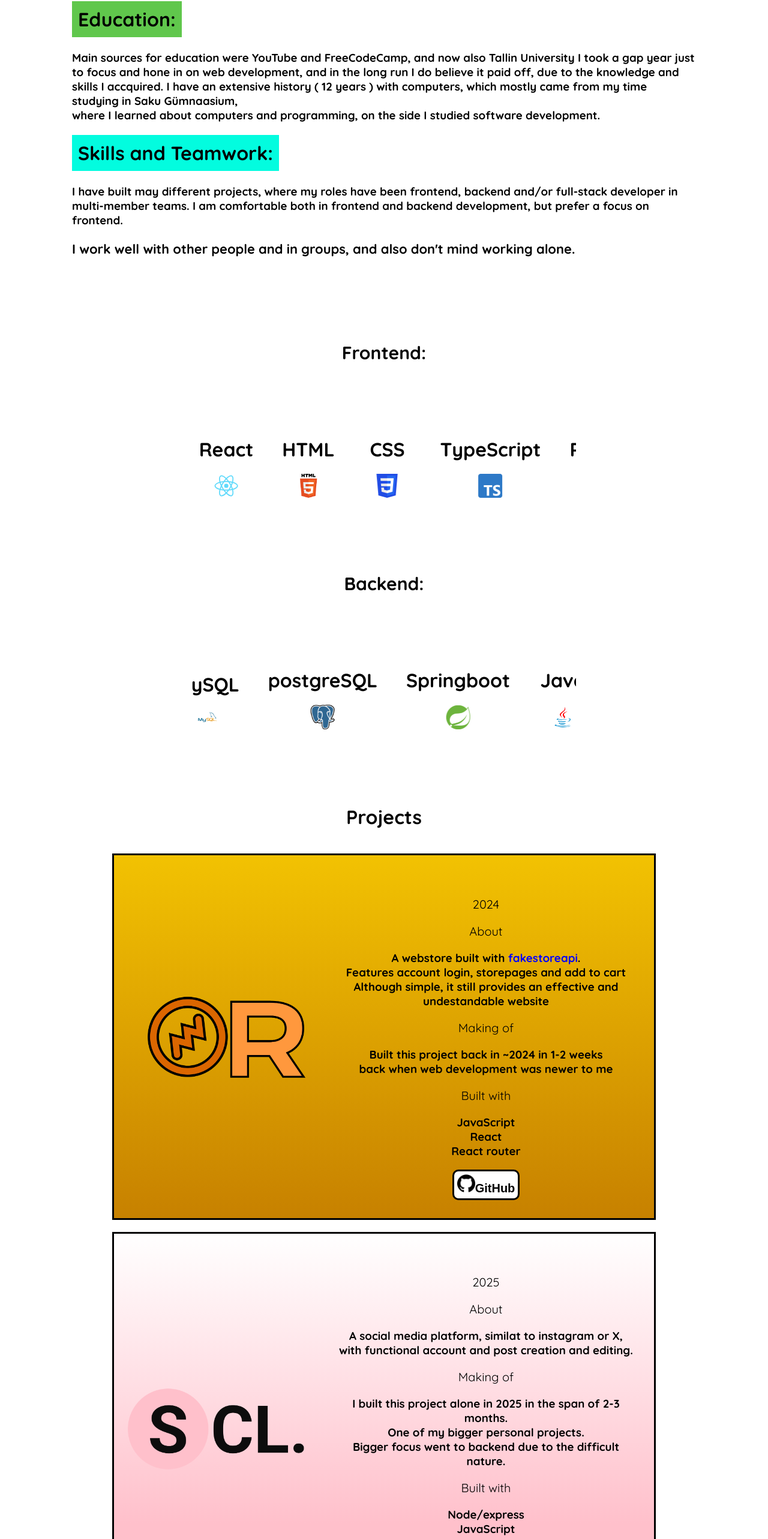
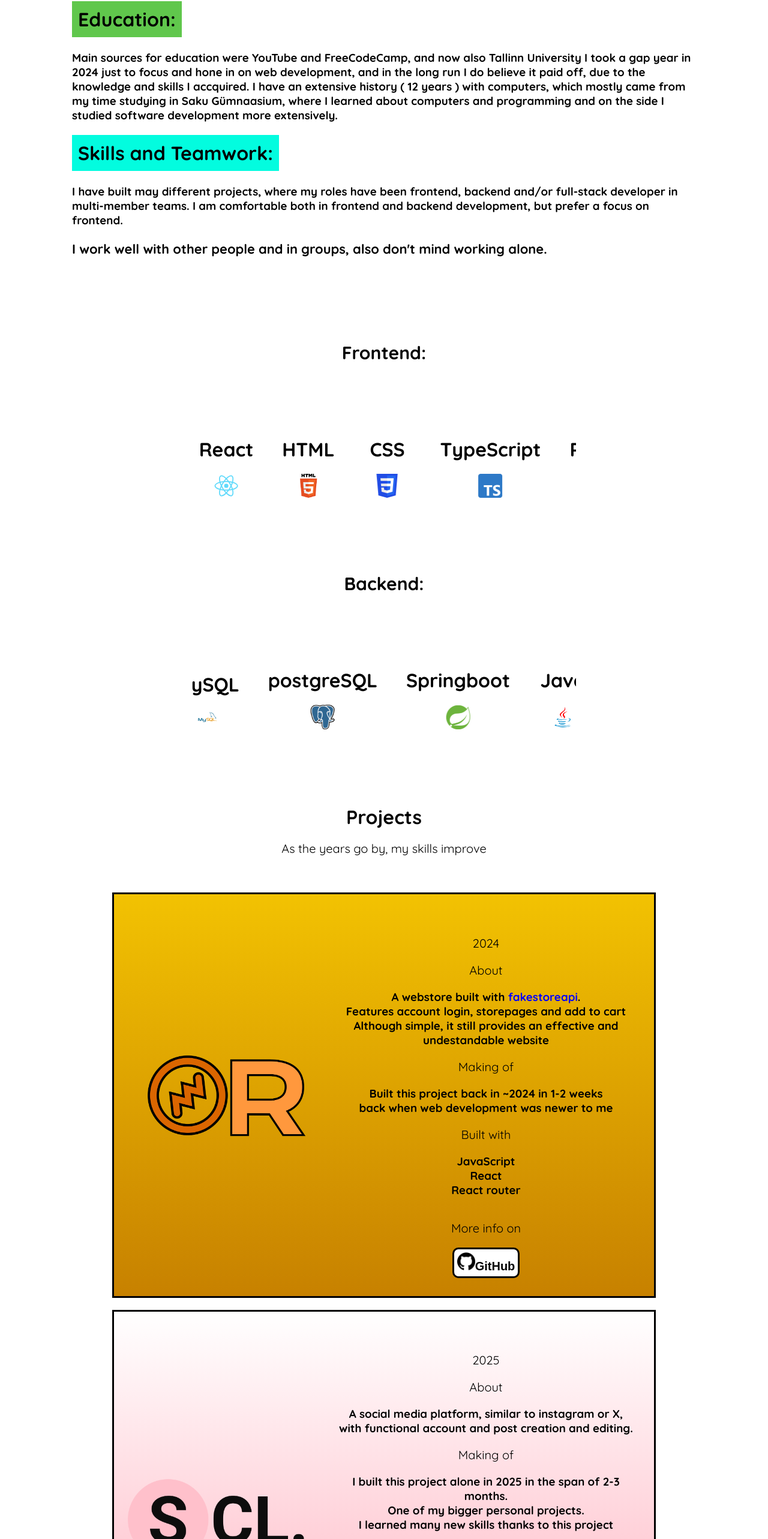
Before and after one commit to ragnardgreat/new_portfolio, a React (Vite) app: page / in a window 1280 px wide. Shown: the part 1380-3946 px from the top of the page at 60% size. Built offline with nearby package versions, Linux system fonts and the light colour scheme.

Commit message:
small changes and typo fixes

```diff
--- a/src/components/AboutMe.tsx
+++ b/src/components/AboutMe.tsx
@@ -13,15 +13,15 @@ function AboutMe() {
                 </h3>
 
                 <h1 id='education' style={{ background: "#60c74c", width: "fit-content", padding: '10px', color: "black" }}>Education:</h1>
-                <h3>Main sources for education were YouTube and FreeCodeCamp, and now also Tallin University
-                I took a gap year just to focus and hone in on web development, and in the long run I do believe it paid off, due to the knowledge and skills I accquired.
-                I have an extensive history ( 12 years ) with computers, which mostly came from my time studying in Saku Gümnaasium,<br />
-                    where I learned about computers and programming, on the side I studied software development.</h3>
+                <h3>Main sources for education were YouTube and FreeCodeCamp, and now also Tallinn University
+                I took a gap year in 2024 just to focus and hone in on web development, and in the long run I do believe it paid off, due to the knowledge and skills I accquired.
+                I have an extensive history ( 12 years ) with computers, which mostly came from my time studying in Saku Gümnaasium,
+                where I learned about computers and programming and on the side I studied software development more extensively.</h3>
 
                 <h1 id='skills' style={{ background: "#03fcdf", width: "fit-content", padding: '10px', color: "black" }}>Skills and Teamwork:</h1>
                 <h3>I have built may different projects, where my roles have been frontend, backend and/or full-stack developer in multi-member teams.
                 I am comfortable both in frontend and backend development, but prefer a focus on frontend.
-                <h3>I work well with other people and in groups, and also don't mind working alone.</h3></h3>
+                <h3>I work well with other people and in groups, also don't mind working alone.</h3></h3>
             </div>
         </div>
     )
--- a/src/components/Projects.css
+++ b/src/components/Projects.css
@@ -51,6 +51,12 @@
     height: 300px;
     margin: auto;
     padding: 20px;
+}
+
+.showcase {
+    display: flex;
+    flex-direction: column;
+    gap: 10px;
 }
 
 .projectContainer>ul {
--- a/src/components/Projects.tsx
+++ b/src/components/Projects.tsx
@@ -3,19 +3,19 @@ import "./Projects.css"
 function Projects() {
 
     window.addEventListener("scroll", () => {
-        if (checkVisible(document.getElementById("realText")!)) {
+        if (checkVisible(document.getElementById("realLogo")!)) {
             document.getElementById("webstore").style.animation = "slideIn 1s forwards"
         }
         else {
             document.getElementById("webstore").style.animation = "slideOut 1s forwards"
         }
-        if (checkVisible(document.getElementById("sclText")!)) {
+        if (checkVisible(document.getElementById("sclLogo")!)) {
             document.getElementById("scl").style.animation = "slideIn 1s forwards"
         }
         else {
             document.getElementById("scl").style.animation = "slideOut 1s forwards"
         }
-        if (checkVisible(document.getElementById("miniText")!)) {
+        if (checkVisible(document.getElementById("miniLogo")!)) {
             document.getElementById("minikino").style.animation = "slideIn 1s forwards"
         }
         else {
@@ -31,7 +31,9 @@ function Projects() {
 
     return (<>
         <div id='projects'>
-            <h1 id='title'>Projects</h1>
+            <h1 id='title'>Projects<br />
+                <p>As the years go by, my skills improve</p>
+            </h1>
             <div id="webstore" className="projectContainer" >
                 <div className="imgContainer">
                     <img id="realLogo" src="./public/real.png" className="projectTitle" width={300} /><br></br><br></br>
@@ -40,7 +42,7 @@ function Projects() {
                     <h3>
                         <p>2024</p>
                         <p>About</p>
-                        A webstore built with <a style={{"color":"blue"}} href="https://fakestoreapi.com/" target="_blank">fakestoreapi</a>.<br />
+                        A webstore built with <a style={{ "color": "blue" }} href="https://fakestoreapi.com/" target="_blank">fakestoreapi</a>.<br />
                         Features account login, storepages and add to cart<br />
                         Although simple, it still provides an effective and undestandable website
                         <p>Making of</p>
@@ -48,9 +50,11 @@ function Projects() {
                         <p>Built with</p>
                         JavaScript<br />React<br />React router
                     </h3>
+                    <p>More info on</p>
                     <button className="linkBtn"><img src="./public/github.png" width={30}></img><a id="storBtn" href="https://github.com/ragnardgreat/store-app" target="_blank">GitHub</a></button>
                 </div>
             </div>
+
             <div id="scl" className="projectContainer">
                 <div className="imgContainer">
                     <img id="sclLogo" src="./public/scl.png" className="projectTitle" width={300} /><br></br><br></br>
@@ -59,15 +63,16 @@ function Projects() {
                     <h3>
                         <p>2025</p>
                         <p>About</p>
-                        A social media platform, similat to instagram or X, <br />
+                        A social media platform, similar to instagram or X, <br />
                         with functional account and post creation and editing.
                         <p>Making of</p>
                         I built this project alone in 2025 in the span of 2-3 months.<br />
                         One of my bigger personal projects.<br />
-                        Bigger focus went to backend due to the difficult nature.
+                        I learned many new skills thanks to this project
                         <p>Built with</p>
                         Node/express<br />JavaScript<br />React<br /> MySQL
                     </h3>
+                    <p>More info on</p>
                     <button className="linkBtn"><img src="./public/github.png" width={30}></img> <a id="sclBtn" href="https://github.com/ragnardgreat/scl-app" target="_blank">GitHub</a></button>
                 </div>
             </div>
@@ -79,14 +84,15 @@ function Projects() {
                     <h3>
                         <p>2026</p>
                         <p>About</p>
-                        A website to teach children about media,<br />
-                        throught interactive games about image, video and audio editing.
+                        A website to teach children about media
+                        throught interactive games about image, video, and audio editing.
                         <p>Making of</p>
-                        This project was built in a 5 member team in the span of 3 weeks,<br /> in an internship provided by Tallinn University
+                        This project was built in a 5 member team in the span of 3 weeks<br /> in an internship provided by Tallinn University
                         <p>Built with</p>
                         Java<br /> TypeScript<br />React<br /> postgreSQL
                     </h3>
-                    <button className="linkBtn"><img src="./public/github.png" width={30}></img> <a  id="minibtn" href="https://github.com/Shargathx/Cinimini_project" target="_blank">GitHub</a></button>
+                    <p>More info on</p>
+                    <button className="linkBtn"><img src="./public/github.png" width={30}></img> <a id="minibtn" href="https://github.com/Shargathx/Cinimini_project" target="_blank">GitHub</a></button>
                 </div>
             </div>
         </div>
```
